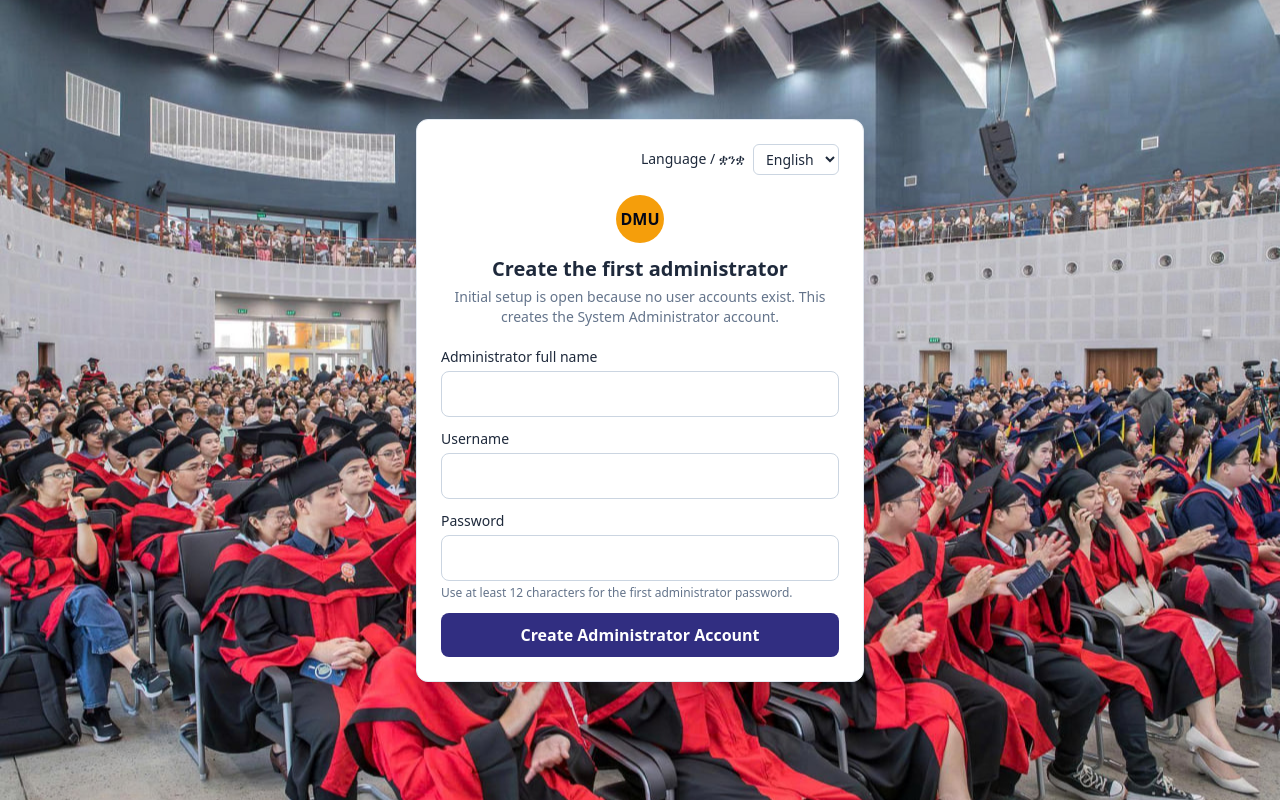
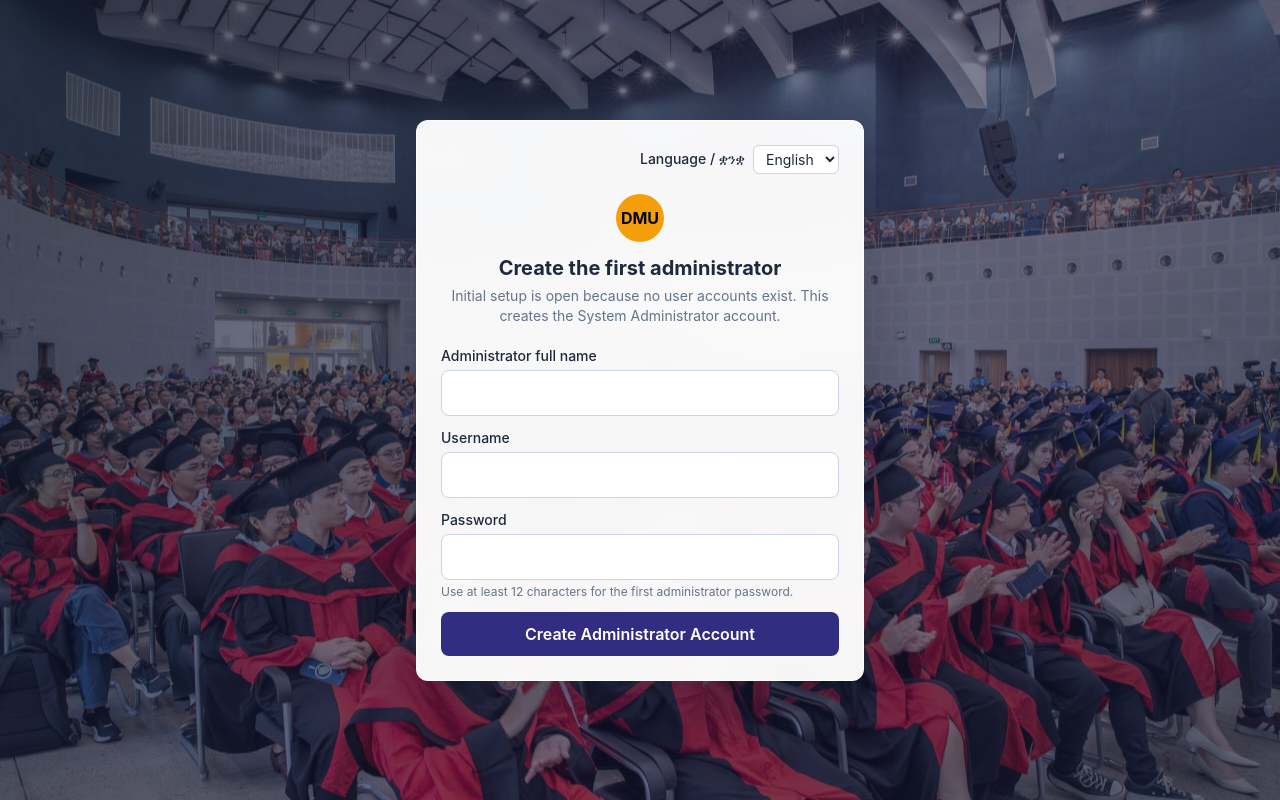
Before and after one commit to ayalsew234/dmu-pams-php, a PHP site: page / in a window 1280 px wide. Run offline with PHP 8.4, Linux system fonts and the light colour scheme; data that the repository does not hold is empty; some libraries are stand-ins or nearby versions.

Commit message:
Initial project upload

```diff
--- a/assets/css/style.css
+++ b/assets/css/style.css
@@ -1,13 +1,201 @@
+.site-background {
+    min-height: 100vh;
+    color: #172033;
+    font-family: Inter, ui-sans-serif, system-ui, -apple-system, BlinkMacSystemFont, "Segoe UI", sans-serif;
+    background-color: #e8eef7;
+    background-image: linear-gradient(135deg, rgba(15, 23, 42, 0.58), rgba(30, 27, 75, 0.32)), url('../dmu3.jpg');
+    background-position: center;
+    background-size: cover;
+    background-attachment: fixed;
+    background-repeat: no-repeat;
+}
+
+html {
+    scroll-behavior: smooth;
+}
+
+html.dark body.site-background {
+    color: #e2e8f0;
+    background-image: linear-gradient(135deg, rgba(2, 6, 23, 0.76), rgba(15, 23, 42, 0.66)), url('../dmu3.jpg');
+}
+
+#appHeader {
+    background: linear-gradient(110deg, #0f172a, #1e1b4b 68%, #312e81);
+    border-color: rgba(251, 191, 36, 0.35);
+    box-shadow: 0 8px 28px rgba(15, 23, 42, 0.2);
+}
+
+#appNav {
+    background: rgba(255, 255, 255, 0.94);
+    border-color: rgba(148, 163, 184, 0.32);
+    backdrop-filter: blur(14px);
+    -webkit-backdrop-filter: blur(14px);
+}
+
+html.dark #appNav {
+    background: rgba(15, 23, 42, 0.94);
+    border-color: rgba(71, 85, 105, 0.65);
+}
+
+#appMain {
+    width: min(100%, 90rem);
+    padding-top: 2rem;
+    padding-bottom: 3rem;
+}
+
+.nav-btn {
+    flex-shrink: 0;
+    border-radius: 0.7rem 0.7rem 0 0;
+    transition: color 160ms ease, background-color 160ms ease, border-color 160ms ease;
+}
+
+.nav-btn:hover {
+    background: rgba(99, 102, 241, 0.08);
+}
+
+html.dark .nav-btn:hover {
+    background: rgba(129, 140, 248, 0.12);
+}
+
+.tab-content > div > h2,
+.tab-content > div h2 {
+    letter-spacing: -0.025em;
+}
+
+.tab-content .rounded-xl.border.bg-white {
+    border-color: rgba(203, 213, 225, 0.82);
+    background-color: rgba(255, 255, 255, 0.96);
+    box-shadow: 0 10px 30px rgba(15, 23, 42, 0.08);
+    backdrop-filter: blur(8px);
+    -webkit-backdrop-filter: blur(8px);
+}
+
+html.dark .tab-content .rounded-xl.border.bg-white {
+    border-color: rgba(71, 85, 105, 0.78);
+    background-color: rgba(15, 23, 42, 0.94);
+    box-shadow: 0 12px 30px rgba(0, 0, 0, 0.2);
+}
+
+#authPanel {
+    isolation: isolate;
+}
+
+.auth-hero {
+    min-height: 100%;
+    background: transparent;
+}
+
+.auth-hero-overlay {
+    position: absolute;
+    inset: 0;
+    z-index: -1;
+    background: linear-gradient(120deg, rgba(15, 23, 42, 0.35), rgba(30, 27, 75, 0.18) 55%, rgba(15, 23, 42, 0.48));
+}
+
+#authPanel > .relative.z-10 {
+    border-color: rgba(255, 255, 255, 0.72);
+    background-color: rgba(255, 255, 255, 0.96);
+    box-shadow: 0 24px 70px rgba(15, 23, 42, 0.34);
+    backdrop-filter: blur(16px);
+    -webkit-backdrop-filter: blur(16px);
+}
+
+html.dark #authPanel > .relative.z-10 {
+    border-color: rgba(148, 163, 184, 0.24);
+    background-color: rgba(15, 23, 42, 0.95);
+}
+
+button,
+select,
+input,
+textarea {
+    font: inherit;
+}
+
+button {
+    transition: transform 150ms ease, box-shadow 150ms ease, background-color 150ms ease, color 150ms ease;
+}
+
+button:not(:disabled):hover {
+    box-shadow: 0 5px 14px rgba(15, 23, 42, 0.12);
+}
+
+button:not(:disabled):active {
+    transform: translateY(1px);
+}
+
+button:focus-visible,
+input:focus-visible,
+select:focus-visible,
+textarea:focus-visible {
+    outline: 3px solid rgba(245, 158, 11, 0.55);
+    outline-offset: 2px;
+}
+
+input,
+select,
+textarea {
+    max-width: 100%;
+}
+
+input:not([type="checkbox"]):not([type="radio"]),
+select,
+textarea {
+    transition: border-color 150ms ease, box-shadow 150ms ease;
+}
+
+input:not([type="checkbox"]):not([type="radio"]):focus,
+select:focus,
+textarea:focus {
+    border-color: #6366f1;
+    box-shadow: 0 0 0 3px rgba(99, 102, 241, 0.14);
+}
+
+#appMain table {
+    min-width: 42rem;
+}
+
+th {
+    color: #475569;
+    letter-spacing: 0.055em;
+}
+
+html.dark th {
+    color: #cbd5e1;
+}
+
+td,
+th {
+    vertical-align: middle;
+}
+
+tbody tr {
+    transition: background-color 140ms ease;
+}
+
+tbody tr:hover {
+    background-color: rgba(99, 102, 241, 0.045);
+}
+
+html.dark tbody tr:hover {
+    background-color: rgba(129, 140, 248, 0.07);
+}
+
 /* Welcome marquee styling */
 .marq {
     color: #1d4ed8;
     font-weight: 700;
 }
 
+.auth-welcome-marquee {
+    display: inline-block;
+    padding-left: 100%;
+    animation: auth-welcome-horizontal 28s linear infinite;
+}
+
 @keyframes auth-welcome-horizontal {
     from {
-        transform: translateX(100vw);
-
+        transform: translateX(0);
     }
 
     to {
--- a/assets/js/app.js
+++ b/assets/js/app.js
@@ -55,7 +55,19 @@ const amharicTranslations = {
     'Pending Disposal': 'ለማስወገድ የሚጠብቁ',
     'Obsolete Equipment': 'ጊዜ ያለፈባቸው መሣሪያዎች',
     'DMU Central Management — Role Responsibilities': 'የDMU ማዕከላዊ አስተዳደር — የሚና ኃላፊነቶች',
-    'Workflow guidance only. User accounts, authentication, and role-enforced permissions are not configured in this version.': 'ይህ የሥራ ሂደት መመሪያ ብቻ ነው። በዚህ ስሪት የተጠቃሚ መለያዎች፣ ማረጋገጫ እና በሚና ላይ የተመሠረቱ ፈቃዶች አልተዋቀሩም።',
+    'Signed-in staff see only the modules assigned to their role. API routes enforce the same permissions.': 'የገቡ ሠራተኞች የሚናቸውን ሞጁሎች ብቻ ያያሉ። የAPI መንገዶች ተመሳሳይ ፈቃዶችን ያስከብራሉ።',
+    'Central control for university property': 'ለዩኒቨርሲቲ ንብረት ማዕከላዊ ቁጥጥር',
+    'PAMS helps Property Administration, department heads, technicians, and gate security track equipment from registration through transfer, repair, audit, and disposal.': 'PAMS የንብረት አስተዳደር፣ የመምሪያ ኃላፊዎች፣ ቴክኒሻኖች እና የበር ጥበቃ ከመመዝገብ እስከ ዝውውር፣ ጥገና፣ ኦዲት እና ማስወገድ ዕቃዎችን እንዲከታተሉ ይረዳል።',
+    'Tag, locate, and value campus equipment in ETB.': 'የግቢ መሣሪያዎችን በብር ምዝገባ፣ አካባቢ እና ግምት ያድርጉ።',
+    'Approve movement and print official gate-pass vouchers.': 'እንቅስቃሴን ያጽድቁ እና ይፋዊ የመውጫ ፈቃድ ያትሙ።',
+    'Work orders, diagnosis, costs, and spare-part notes.': 'የሥራ ትዕዛዞች፣ ምርመራ፣ ወጪዎች እና የመለዋወጫ ማስታወሻዎች።',
+    'QR verification with check-out and check-in clearance.': 'በQR ማረጋገጫ ከመውጣት እና ከመግባት ፈቃድ ጋር።',
+    'Campuses': 'ግቢዎች',
+    'Accounts, security, and audit logs.': 'መለያዎች፣ ደህንነት እና የኦዲት መዝገቦች።',
+    'Global register, transfers, counts, and disposal.': 'አጠቃላይ መዝገብ፣ ዝውውር፣ ቆጠራ እና ማስወገድ።',
+    'Department inventory, requests, and maintenance tickets.': 'የመምሪያ ንብረት፣ ጥያቄዎች እና የጥገና ትኬቶች።',
+    'Work-order progress, diagnosis, and repair costs.': 'የሥራ ትዕዛዝ ሂደት፣ ምርመራ እና የጥገና ወጪ።',
+    'Gate-pass scanning and transit clearance.': 'የመውጫ ፈቃድ መቃኘት እና የመንገድ ፈቃድ።',
     'System Administrator': 'የስርዓት አስተዳዳሪ',
     'Property Admin / Stock Officer': 'የንብረት አስተዳዳሪ / የእቃ ጠባቂ',
     'Department Head / Dean': 'የመምሪያ ኃላፊ / ዲን',
@@ -132,7 +144,9 @@ const amharicTranslations = {
     'Medium Priority': 'መካከለኛ ቅድሚያ',
     'Urgent Priority': 'አስቸኳይ ቅድሚያ',
     'Switch to dark mode': 'ወደ ጨለማ ሁነታ ቀይር',
-    'Switch to light mode': 'ወደ ብርሃን ሁነታ ቀይር'
+    'Switch to light mode': 'ወደ ብርሃን ሁነታ ቀይር',
+    'Welcome to Debre Markos University Property Asset & Management System — register assets, approve transfers, scan gate passes, and complete annual inventory audits.': 'እንኳን ወደ የደብረ ማርቆስ ዩኒቨርሲቲ የንብረት አስተዳደር ስርዓት በደህና መጡ — ንብረት ይመዝግቡ፣ ዝውውር ያጽድቁ፣ የመውጫ ፈቃድ ይቃኙ እና ዓመታዊ ቆጠራ ያጠናቁ።',
+    'Property Asset & Management System': 'የንብረት አስተዳደር ስርዓት'
 };
 
 const englishTranslations = Object.fromEntries(
--- a/index.php
+++ b/index.php
@@ -24,7 +24,7 @@
     <script src="https://cdnjs.cloudflare.com/ajax/libs/qrcodejs/1.0.0/qrcode.min.js"></script>
     <link rel="stylesheet" href="assets/css/style.css">
 </head>
-<body class="min-h-screen flex flex-col bg-slate-50 text-slate-800 dark:bg-slate-900 dark:text-slate-100 transition-colors">
+<body class="site-background min-h-screen flex flex-col bg-slate-50 text-slate-800 dark:bg-slate-900 dark:text-slate-100 transition-colors">
 
     <!-- Toast Notification Container -->
     <div id="toast" class="hidden fixed top-5 right-5 z-50 bg-amber-500 text-slate-950 font-semibold px-4 py-3 rounded-lg shadow-xl flex items-center gap-3 animate-bounce">
@@ -125,9 +125,9 @@
         </div>
     </nav>
 
-    <section id="authPanel" class="relative flex-1 flex items-center justify-center p-4" style="background: url('assets/dmu3.jpg') center / cover no-repeat;">
-
-        <div class="w-full max-w-md rounded-xl border bg-white dark:bg-slate-800 border-slate-200 dark:border-slate-700 p-6 shadow-xl space-y-5">
+    <section id="authPanel" class="auth-hero relative flex-1 flex items-center justify-center p-4">
+        <div class="auth-hero-overlay" aria-hidden="true"></div>
+        <div class="relative z-10 w-full max-w-md rounded-xl border bg-white dark:bg-slate-800 border-slate-200 dark:border-slate-700 p-6 shadow-xl space-y-5">
             <div class="flex items-center justify-end gap-2 text-sm">
                 <label for="authLanguageSelector" class="font-medium">Language / ቋንቋ</label>
                 <select id="authLanguageSelector" class="language-selector rounded-md border border-slate-300 bg-white px-2 py-1 dark:bg-slate-900 dark:border-slate-700" aria-label="Select language">
@@ -167,7 +167,7 @@
         <section id="tab-dashboard" class="tab-content space-y-6">
             <div class="flex flex-col md:flex-row md:items-center justify-between gap-4">
                 <div>
-                    <h2 class="text-2xl font-bold tracking-tight">DMU Executive Asset Dashboard</h2>
+                    <h2 class="text-2xl font-bold tracking-tight"  style="font-weight: bold;">DMU Executive Asset Dashboard</h2>
                     <p class="text-sm text-slate-500 dark:text-slate-400">Central overview for DMU property governance, departmental operations, technical services, and gate transit.</p>
                 </div>
                 <div class="flex flex-wrap items-center gap-3">
```
Also changed, not shown: other parts of assets/css/style.css (+47 -9 lines), .htaccess (added), README.md, assets/img/campus-bg.svg (added), assets/img/favicon.svg (added), 1 other file.
